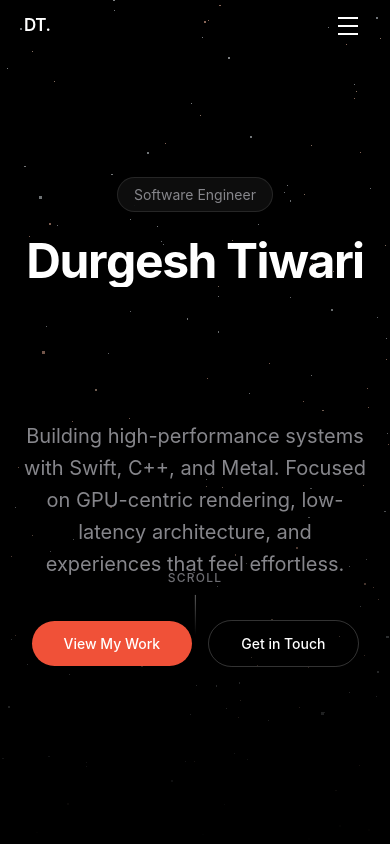
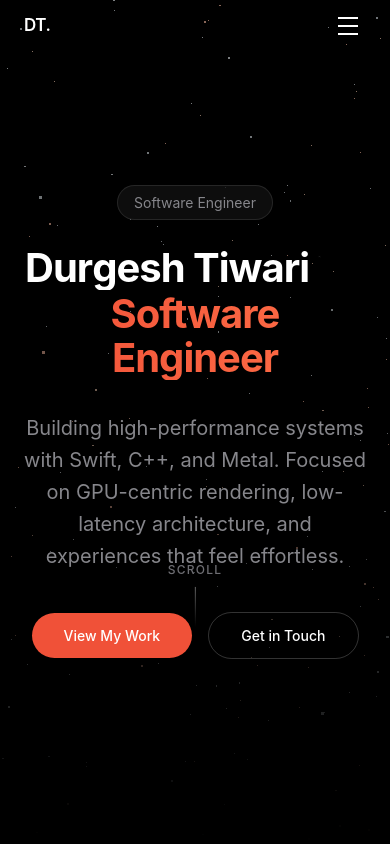
Before and after one commit to blackhat955/about-me, a Next.js app: page / in a window 390 px wide. Shown: the top 844 px of the page. Built offline with nearby package versions, Linux system fonts and the light colour scheme.

Commit message:
feat: add metal logo and fix responsive alignment

```diff
--- a/components/Hero/Hero.tsx
+++ b/components/Hero/Hero.tsx
@@ -3,6 +3,7 @@
 import dynamic from "next/dynamic";
 import TextReveal from "./TextReveal";
 import { motion } from "framer-motion";
+import MetalLogo from "./MetalLogo";
 
 const ParticleField = dynamic(() => import("./ParticleField"), {
   ssr: false,
@@ -31,17 +32,24 @@ export default function Hero() {
             Software Engineer
           </span>
         </motion.div>
-
-        <TextReveal
-          text="Durgesh Tiwari"
-          className="text-display-xl font-bold"
-          delay={0.4}
-        />
-        <TextReveal
-          text="Software Engineer"
-          className="text-display-xl font-bold text-gradient-swift"
-          delay={0.7}
-        />
+        <div className="flex flex-col items-center">
+          <div className="flex items-center">
+            <TextReveal
+              text="Durgesh Tiwari"
+              className="text-display-lg font-bold md:text-display-xl"
+              delay={0.4}
+            />
+            <MetalLogo />
+          </div>
+          <motion.h1
+            initial={{ opacity: 0, y: 20 }}
+            animate={{ opacity: 1, y: 0 }}
+            transition={{ duration: 0.8, delay: 0.7 }}
+            className="text-display-lg font-bold text-gradient-swift md:text-display-xl"
+          >
+            Software Engineer
+          </motion.h1>
+        </div>
 
         <motion.p
           initial={{ opacity: 0, y: 20 }}
--- /dev/null
+++ b/components/Hero/MetalLogo.tsx
@@ -0,0 +1,53 @@
+"use client";
+
+const MetalLogo = () => (
+  <svg
+    viewBox="0 0 6000 3150"
+    preserveAspectRatio="xMidYMid meet"
+    className="w-12 h-12 ml-2"
+    fill="currentColor"
+  >
+    <g transform="translate(0.000000,315.000000) scale(0.100000,-0.100000)" stroke="none">
+      <path d="M2465 2660 c-161 -7 -215 -15 -215 -31 0 -5 -3 -8 -7 -7 -13 2 -63
+-14 -63 -21 0 -3 -13 -12 -29 -19 -44 -20 -125 -106 -160 -171 -63 -119 -63
+-123 -65 -796 -1 -576 6 -791 24 -780 4 3 8 -1 7 -8 -1 -32 4 -48 13 -42 6 3
+10 -2 10 -12 0 -20 87 -143 101 -143 5 0 9 -6 9 -13 0 -14 77 -63 151 -96 84
+-37 155 -41 759 -41 573 0 696 6 729 33 8 7 17 11 20 11 7 -2 48 12 81 28 51
+25 186 177 196 221 1 4 2 8 4 10 1 1 3 11 5 21 2 10 8 22 13 25 18 12 22 139
+22 761 0 658 0 664 -20 727 -32 97 -139 242 -192 259 -10 3 -18 10 -18 15 0 6
+-4 7 -10 4 -5 -3 -10 -2 -10 3 0 9 -47 27 -62 24 -5 -1 -8 2 -8 7 0 5 -15 12
+-32 16 -18 4 -40 9 -48 11 -30 8 -1049 11 -1205 4z m1228 -35 c172 -45 297
+-169 342 -340 21 -83 22 -1341 1 -1421 -45 -171 -195 -312 -365 -344 -72 -14
+-1270 -14 -1342 0 -170 32 -320 173 -365 344 -11 41 -14 184 -14 712 0 718 -1
+703 57 818 54 106 178 203 298 232 36 9 223 13 690 13 538 1 650 -1 698 -14z"/>
+      <path d="M2320 1643 l0 -613 98 0 97 0 -3 357 c-2 219 -6 352 -12 343 -5 -8
+-9 -163 -9 -345 l-1 -330 -70 -3 -70 -3 0 545 c0 299 -3 551 -6 560 -3 9 -1
+16 5 16 12 0 60 -50 60 -63 0 -4 13 -21 28 -37 15 -16 33 -35 38 -42 35 -45
+181 -215 194 -225 8 -7 12 -13 8 -13 -4 0 1 -8 11 -18 33 -35 82 -92 85 -98 1
+-4 16 -21 32 -38 17 -18 41 -47 55 -64 14 -18 28 -32 31 -32 4 0 12 13 19 29
+14 36 20 409 6 414 -6 2 -2 6 7 10 10 4 17 2 17 -4 0 -6 26 -38 59 -70 32 -32
+56 -59 53 -59 -3 0 15 -19 39 -43 24 -24 71 -74 104 -112 33 -38 73 -81 90
+-97 16 -15 26 -28 23 -28 -4 0 16 -24 45 -54 29 -29 84 -88 122 -131 39 -43
+86 -95 106 -116 20 -21 36 -40 35 -41 -1 -2 1 -2 3 -1 7 4 36 -41 33 -50 -1
+-5 1 -6 6 -3 5 3 29 -18 53 -46 24 -28 52 -58 61 -67 16 -16 12 -17 -67 -20
+l-84 -2 -40 40 c-21 21 -36 42 -33 46 4 4 0 5 -8 3 -8 -1 -15 2 -15 7 -1 6
+-32 43 -71 82 -38 40 -84 90 -102 110 -18 21 -67 75 -110 120 -42 44 -83 90
+-91 101 -8 11 -25 26 -37 33 -13 6 -21 16 -18 21 3 4 -6 3 -20 -4 -29 -13 -31
+-18 -13 -37 6 -8 8 -11 2 -8 -11 5 -11 -2 -13 -285 -2 -137 -4 -166 -16 -162
+-7 3 -22 21 -32 40 -10 19 -22 34 -25 34 -4 0 -21 23 -39 50 -18 28 -37 54
+-44 58 -6 4 -19 17 -30 29 -15 18 -16 26 -7 37 9 11 9 16 0 22 -7 4 -9 3 -5
+-4 10 -17 -8 -21 -29 -6 -10 8 -15 14 -11 14 5 0 -9 20 -30 44 -22 24 -52 61
+-69 81 -16 21 -48 59 -70 85 -68 81 -74 88 -67 96 4 4 1 4 -5 0 -7 -4 -13 -2
+-13 4 0 6 -9 20 -20 32 -16 18 -20 19 -20 6 0 -9 67 -99 148 -200 81 -100 177
+-219 212 -263 35 -44 97 -121 138 -172 40 -51 71 -97 67 -103 -3 -5 -4 -10 -1
+-10 3 0 10 9 16 20 8 16 8 20 -2 18 -10 -2 -14 57 -18 285 -3 158 -3 287 0
+286 3 -1 32 -31 65 -68 33 -37 110 -121 171 -186 61 -66 151 -164 199 -217
+l89 -98 118 0 118 0 -28 28 c-16 15 -109 117 -208 227 -98 110 -228 254 -289
+320 -283 310 -420 468 -417 483 2 14 1 15 -7 3 -6 -10 -6 -21 0 -33 5 -10 8
+-119 7 -256 l-3 -239 -274 328 c-150 180 -279 336 -287 346 -11 15 -13 -76
+-14 -594z"/>
+    </g>
+  </svg>
+);
+
+export default MetalLogo;
```
